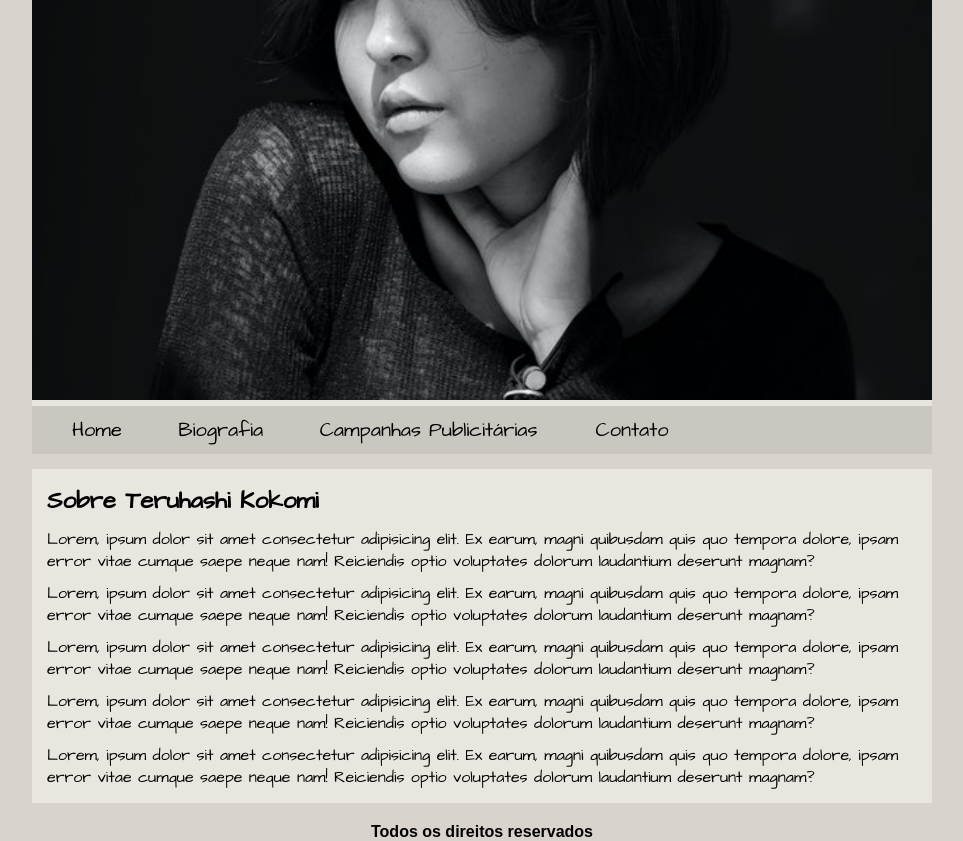
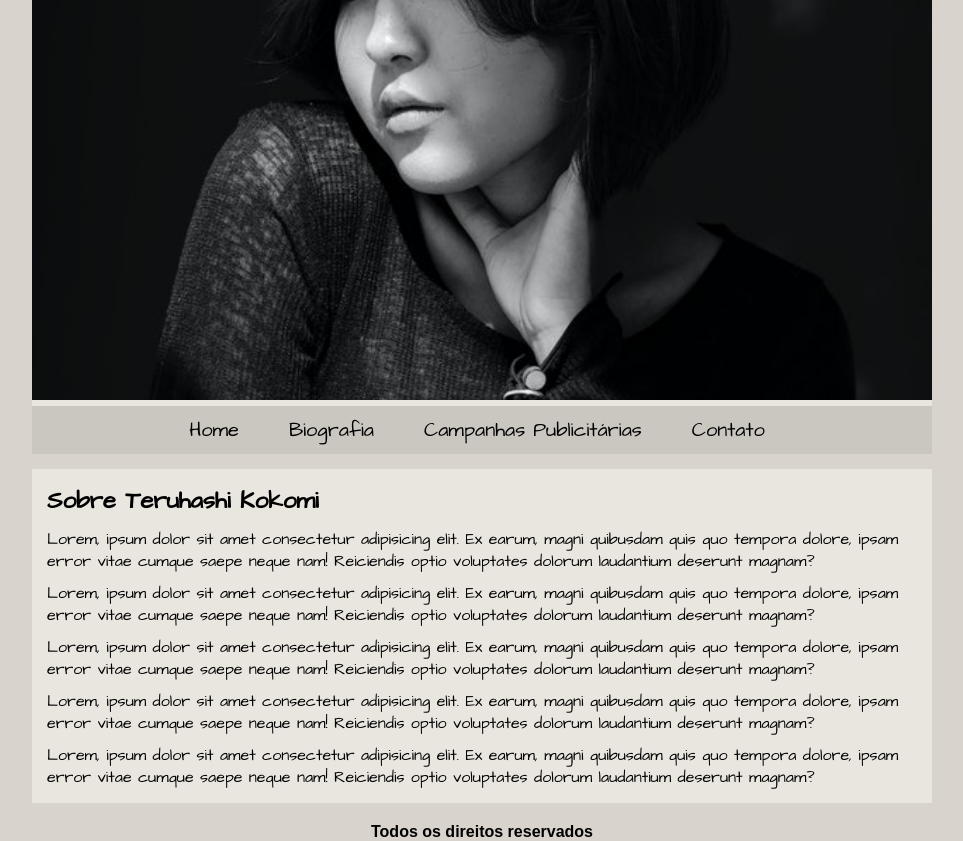
Before and after one commit to Versart/Site-modelo, a plain HTML site: page index.html in a window 1280 px wide. Shown: the whole page, without its empty margins (208-1171 px from the left). Drawn offline with Linux system fonts and the light colour scheme.

Commit message:
centralizando o menu

```diff
--- a/css/estilo.css
+++ b/css/estilo.css
@@ -55,6 +55,11 @@ address {
   background-color: rgb(202, 198, 192);
   padding: 0.625rem 0 0.625rem;
 }
+
+#menu ul {
+    display: flex;
+    justify-content: center;
+}
 .divfotocampanha {
   margin-top: 0.625rem;
   text-align: center;
```
Also changed, not shown: 1 other file.
